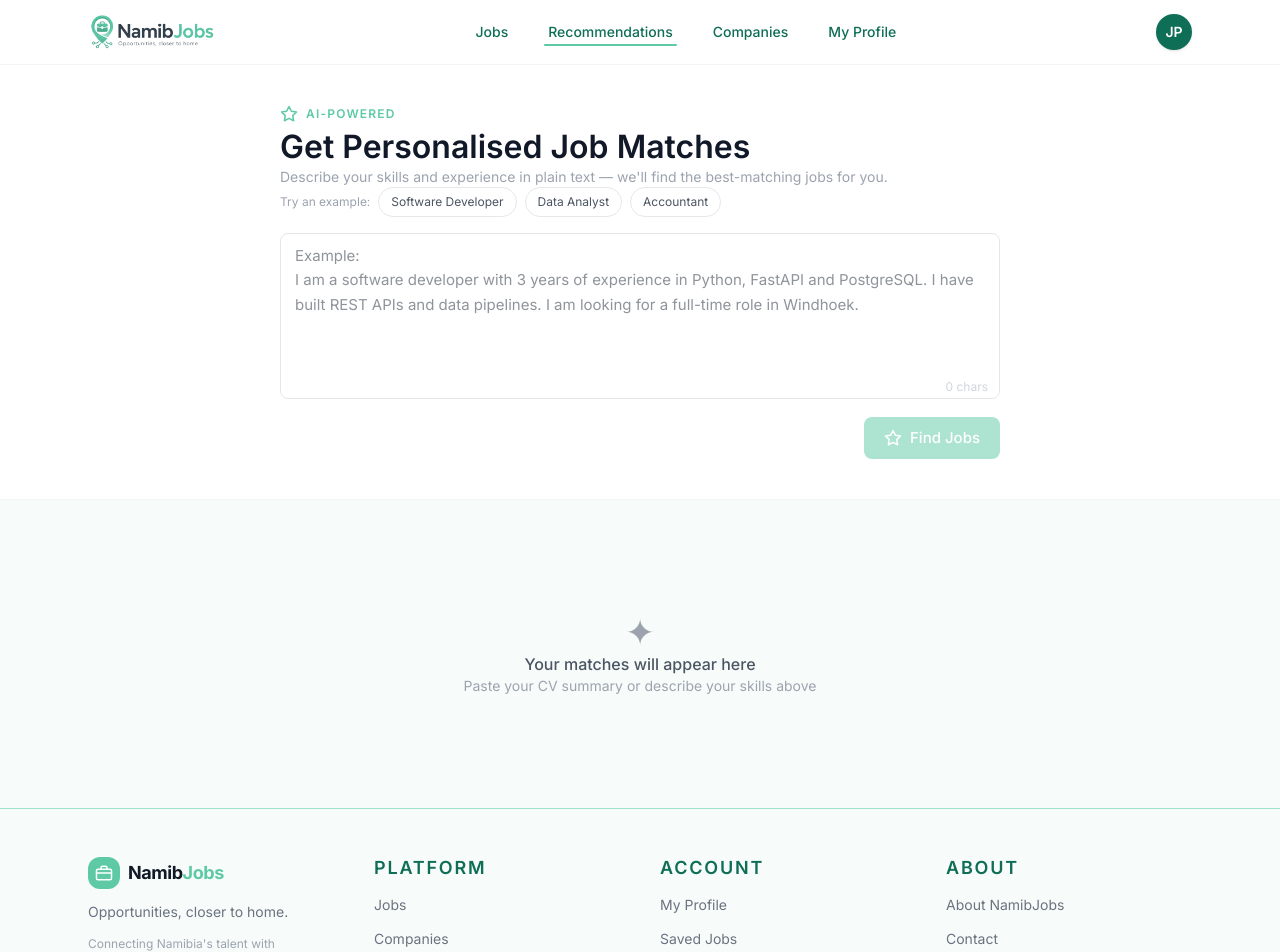
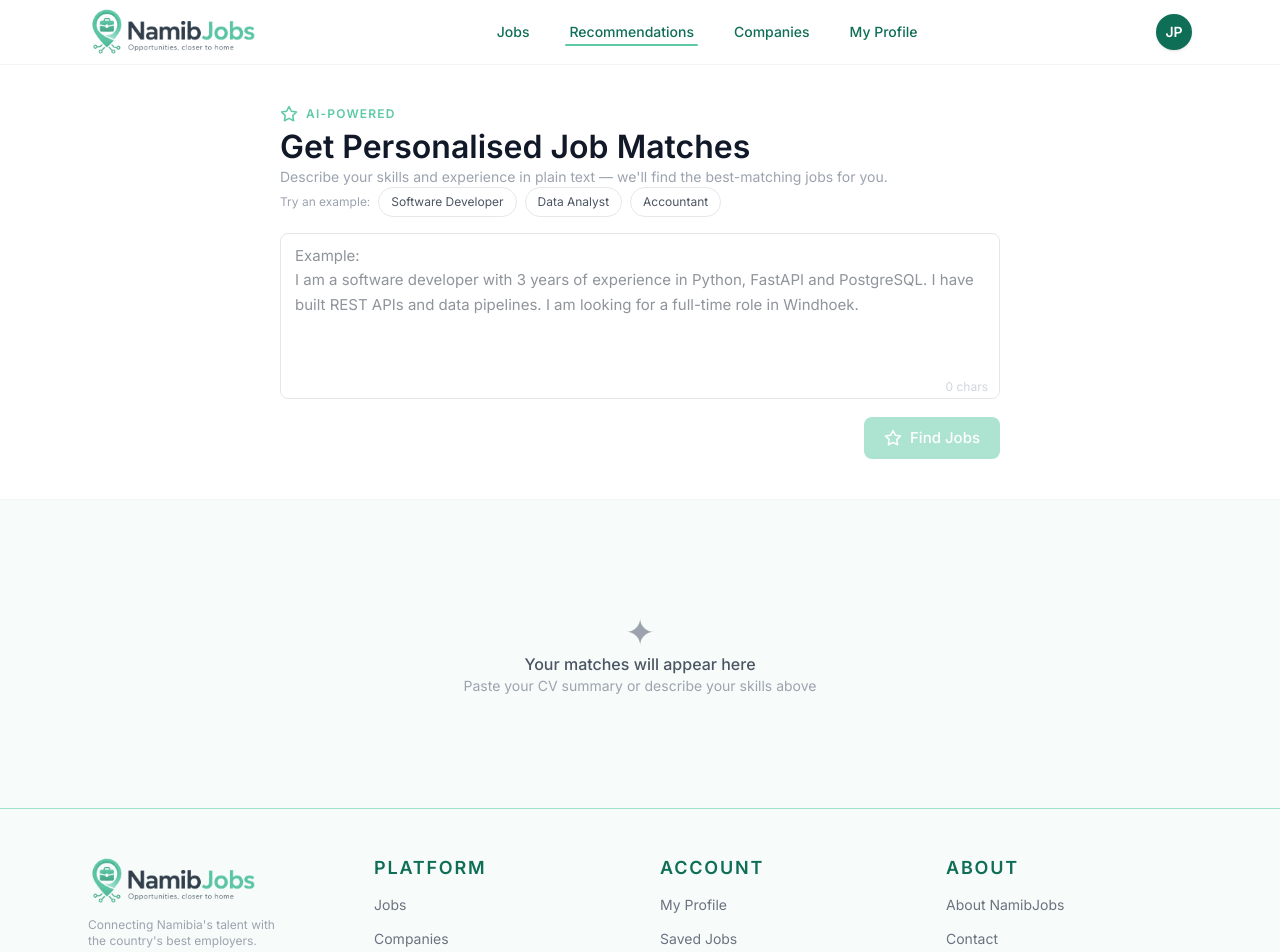
Before and after one commit to tsegale/namibjobs, a React (Vite) app in the folder namibjobs-frontend/: page /recommend in a window 1280 px wide. Shown: the top 952 px of the page. Built offline with nearby package versions, Linux system fonts and the light colour scheme.

Commit message:
Increase navbar logo size and add logo to footer

```diff
--- a/namibjobs-frontend/src/components/Footer.jsx
+++ b/namibjobs-frontend/src/components/Footer.jsx
@@ -1,15 +1,5 @@
 import { Link } from 'react-router-dom'
-
-function BriefcaseIcon() {
-  return (
-    <svg width="18" height="18" viewBox="0 0 24 24" fill="none"
-      stroke="currentColor" strokeWidth="2" strokeLinecap="round" strokeLinejoin="round">
-      <rect x="2" y="7" width="20" height="14" rx="2" ry="2" />
-      <path d="M16 7V5a2 2 0 0 0-2-2h-4a2 2 0 0 0-2 2v2" />
-      <path d="M2 12h20" />
-    </svg>
-  )
-}
+import logo from '../assets/namibjobslogo.png'
 
 function SparkleIcon() {
   return (
@@ -59,25 +49,9 @@ export default function Footer() {
 
           {/* Brand column */}
           <div className="sm:col-span-2 lg:col-span-1 flex flex-col gap-3">
-            <Link
-              to="/"
-              className="flex items-center gap-2 w-fit"
-              style={{ color: 'var(--color-primary)' }}
-            >
-              <span
-                className="flex items-center justify-center w-8 h-8 rounded-lg text-white shrink-0"
-                style={{ background: 'var(--color-primary)' }}
-              >
-                <BriefcaseIcon />
-              </span>
-              <span className="text-lg font-bold tracking-tight" style={{ color: 'var(--color-gray-900)' }}>
-                Namib<span style={{ color: 'var(--color-primary)' }}>Jobs</span>
-              </span>
+            <Link to="/" className="w-fit hover:opacity-80 transition-opacity">
+              <img src={logo} alt="NamibJobs" className="h-12 w-auto" />
             </Link>
-
-            <p className="text-sm leading-relaxed" style={{ color: 'var(--color-gray-500)' }}>
-              Opportunities, closer to home.
-            </p>
 
             <p className="text-xs mt-1" style={{ color: 'var(--color-gray-400)' }}>
               Connecting Namibia's talent with<br />the country's best employers.
--- a/namibjobs-frontend/src/components/Layout.jsx
+++ b/namibjobs-frontend/src/components/Layout.jsx
@@ -60,7 +60,7 @@ export default function Layout() {
 
             {/* Logo */}
             <NavLink to="/" className="hover:opacity-80 transition-opacity">
-              <img src={logo} alt="NamibJobs" className="h-9 w-auto" />
+              <img src={logo} alt="NamibJobs" className="h-12 w-auto" />
             </NavLink>
 
             {/* Desktop nav links */}
```
